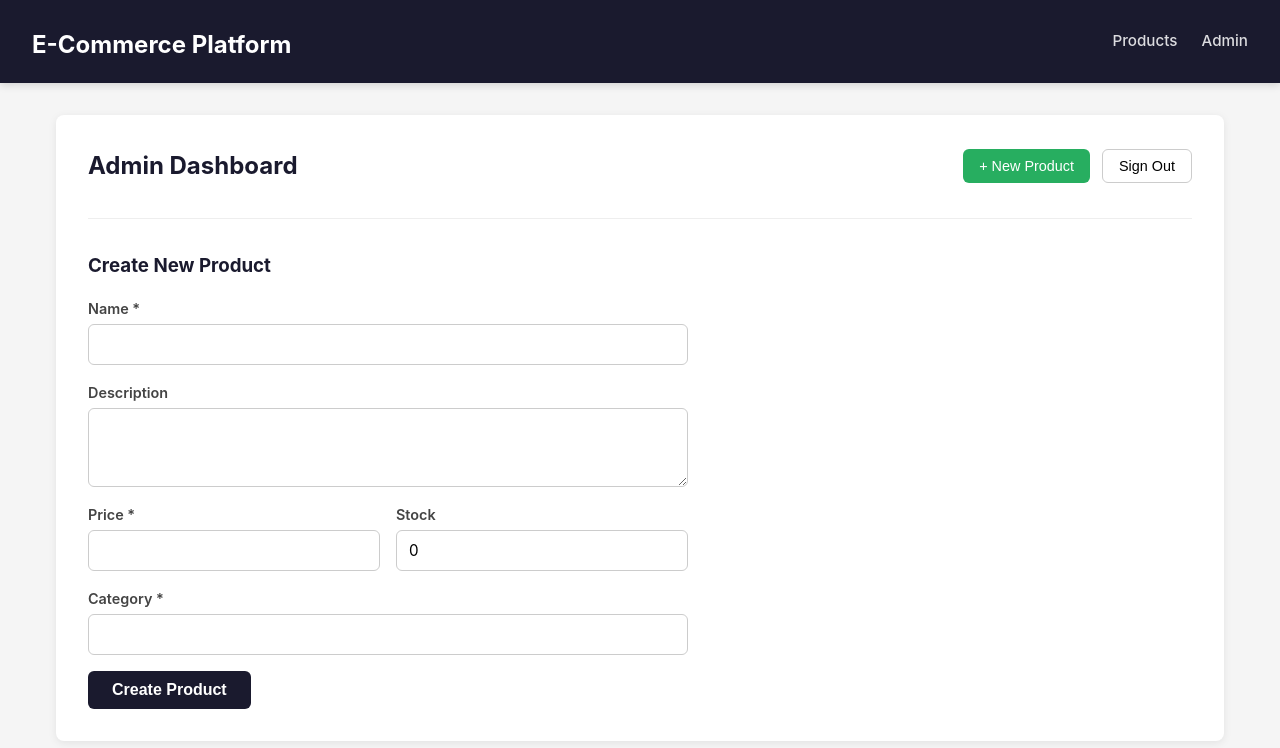
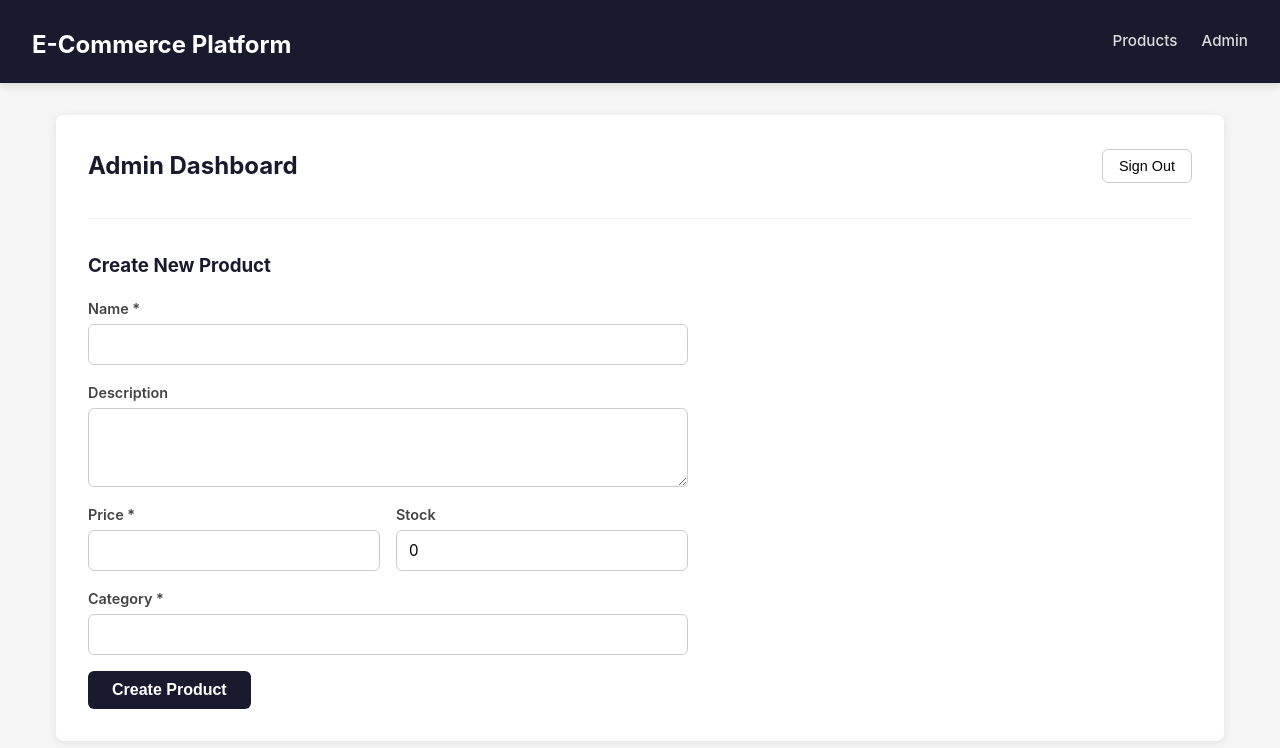
Before and after one commit to ahmedMahfouz5/ecommerce-platform, a React (Vite) app in the folder frontend/: page /admin in a window 1280 px wide. Shown: the top 748 px of the page. Built offline with nearby package versions, Linux system fonts and the light colour scheme; sample sign-in values are in the browser's storage.

Commit message:
refactor: use useParams for productId in ProductDetailRoute and remove unused button in AdminPage

```diff
--- a/frontend/src/App.tsx
+++ b/frontend/src/App.tsx
@@ -1,4 +1,4 @@
-import { BrowserRouter, Routes, Route, Link, useNavigate } from "react-router-dom";
+import { BrowserRouter, Routes, Route, Link, useNavigate, useParams } from "react-router-dom";
 import { AuthProvider } from "./auth/AuthContext";
 import { ProtectedRoute } from "./auth/ProtectedRoute";
 import ProductList from "./components/ProductList";
@@ -63,14 +63,12 @@ function ProductListRoute() {
 
 function ProductDetailRoute() {
   const navigate = useNavigate();
-  // Derive productId from the path since ProductDetail still uses the prop pattern
-  const pathParts = window.location.pathname.split("/");
-  const productId = pathParts[pathParts.length - 1] ?? "";
+  const { productId } = useParams<{ productId: string }>();
 
   return (
     <ProductDetail
       key={productId}
-      productId={productId}
+      productId={productId!}
       onBack={() => navigate(-1)}
     />
   );
--- a/frontend/src/pages/AdminPage.tsx
+++ b/frontend/src/pages/AdminPage.tsx
@@ -38,12 +38,6 @@ export function AdminPage() {
       <div className="admin-page__header">
         <h2>Admin Dashboard</h2>
         <div className="admin-page__actions">
-          <button
-            className="admin-page__nav-btn"
-            onClick={() => navigate("/admin/products/new")}
-          >
-            + New Product
-          </button>
           {isLoggedIn && (
             <button className="admin-page__logout-btn" onClick={() => logout()}>
               Sign Out
```
